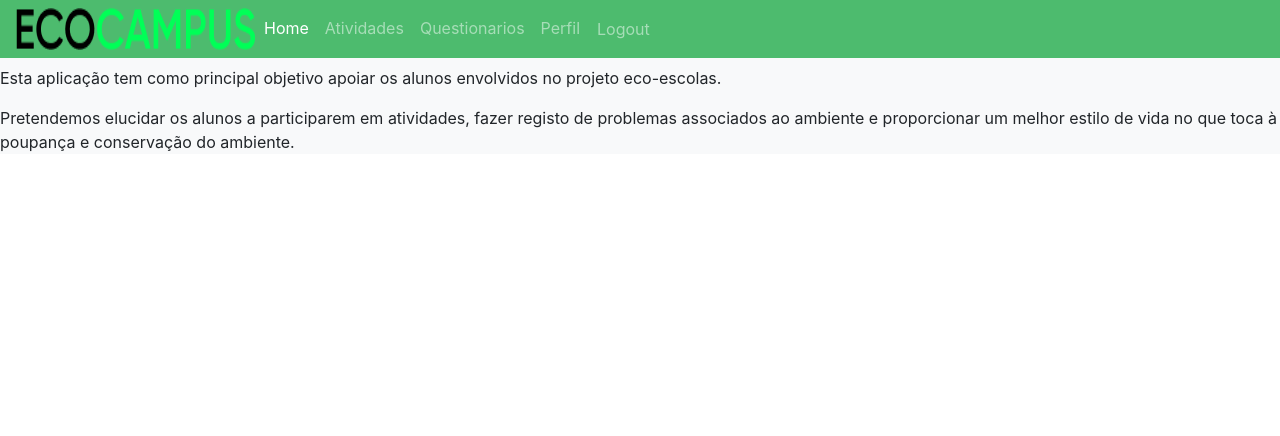
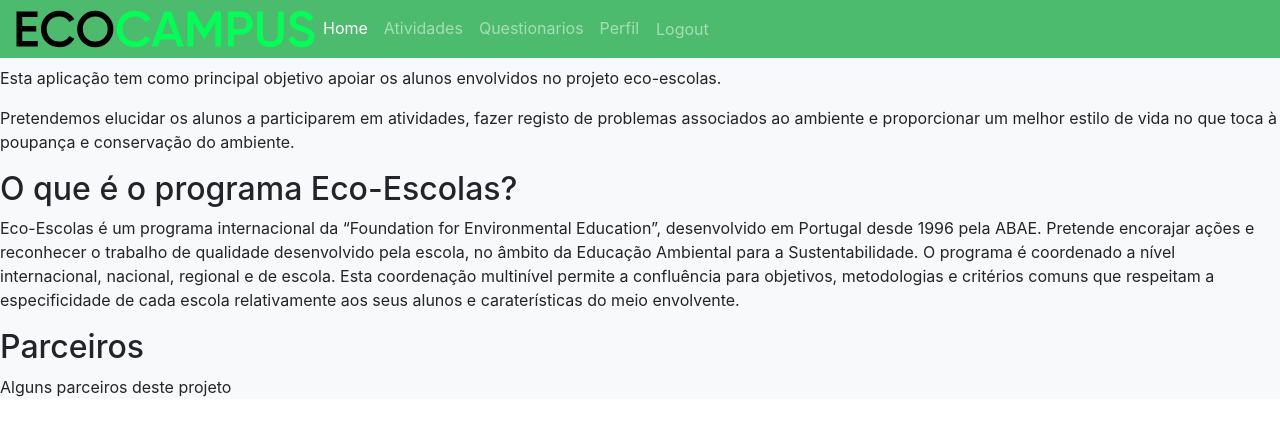
Before and after one commit to brunotrodrigues/EcoCampus, a Vue app in the folder proj/: page / in a window 1280 px wide. Shown: the top 436 px of the page. Built offline with nearby package versions, Linux system fonts and the light colour scheme; no server answers; sample sign-in values are in the browser's storage.

Commit message:
more changes

```diff
--- a/proj/index.html
+++ b/proj/index.html
@@ -5,7 +5,7 @@
     <link rel="icon" href="/favicon.ico" />
     <meta name="viewport" content="width=device-width, initial-scale=1.0" />
     <title>
-      Vue 3 + Pinia - User Registration and Login Example & Tutorial
+      EcoCampus
     </title>
 
     <!-- bootstrap css -->
--- a/proj/package.json
+++ b/proj/package.json
@@ -1,5 +1,5 @@
 {
-    "name": "vue-3-pinia-registration-login-example",
+    "name": "proj",
     "version": "0.0.0",
     "scripts": {
         "dev": "vite",
--- a/proj/src/components/Nav.vue
+++ b/proj/src/components/Nav.vue
@@ -7,7 +7,7 @@ const authStore = useAuthStore();
 <template>
   <nav v-show="authStore.user" class="navbar navbar-expand navbar-dark">
     <div class="navbar-nav">
-      <img src="../views/img/ECOCAMPUS.png" alt="">
+      <img src="../views/img/ecocampus2.svg" alt="">
       <!-- <div> -->
         <router-link to="/" class="nav-item nav-link">Home</router-link>
         <router-link to="/activities" class="nav-item nav-link">Atividades</router-link>
--- a/proj/src/views/Home.vue
+++ b/proj/src/views/Home.vue
@@ -18,6 +18,19 @@ const { user } = storeToRefs(authStore);
         <p>Pretendemos elucidar os alunos a participarem em atividades, fazer registo de
         problemas associados ao ambiente e proporcionar um melhor estilo de vida no que toca à
         poupança e conservação do ambiente.</p>
+
+        <div>
+            <h2>O que é o programa Eco-Escolas?</h2>
+            <p>Eco-Escolas é um programa internacional da “Foundation for Environmental Education”, desenvolvido em Portugal desde 1996 pela ABAE. Pretende encorajar ações e reconhecer o trabalho de qualidade desenvolvido pela escola, no âmbito da Educação Ambiental para a Sustentabilidade.
+O programa é coordenado a nível internacional, nacional, regional e de escola. Esta coordenação multinível permite a confluência para objetivos, metodologias e critérios comuns que respeitam a especificidade de cada escola relativamente aos seus alunos e caraterísticas do meio envolvente.</p>
+        </div>
+
+        <div>
+            <h2>Parceiros</h2>
+            <p>Alguns parceiros deste projeto</p>
+        </div>
+
+        <!-- footer -->
     </div>
 
 </template>
```
Also changed, not shown: proj/src/views/img/ecocampus2.svg (added), 1 other file (tests, documents, lock files or other folders).
